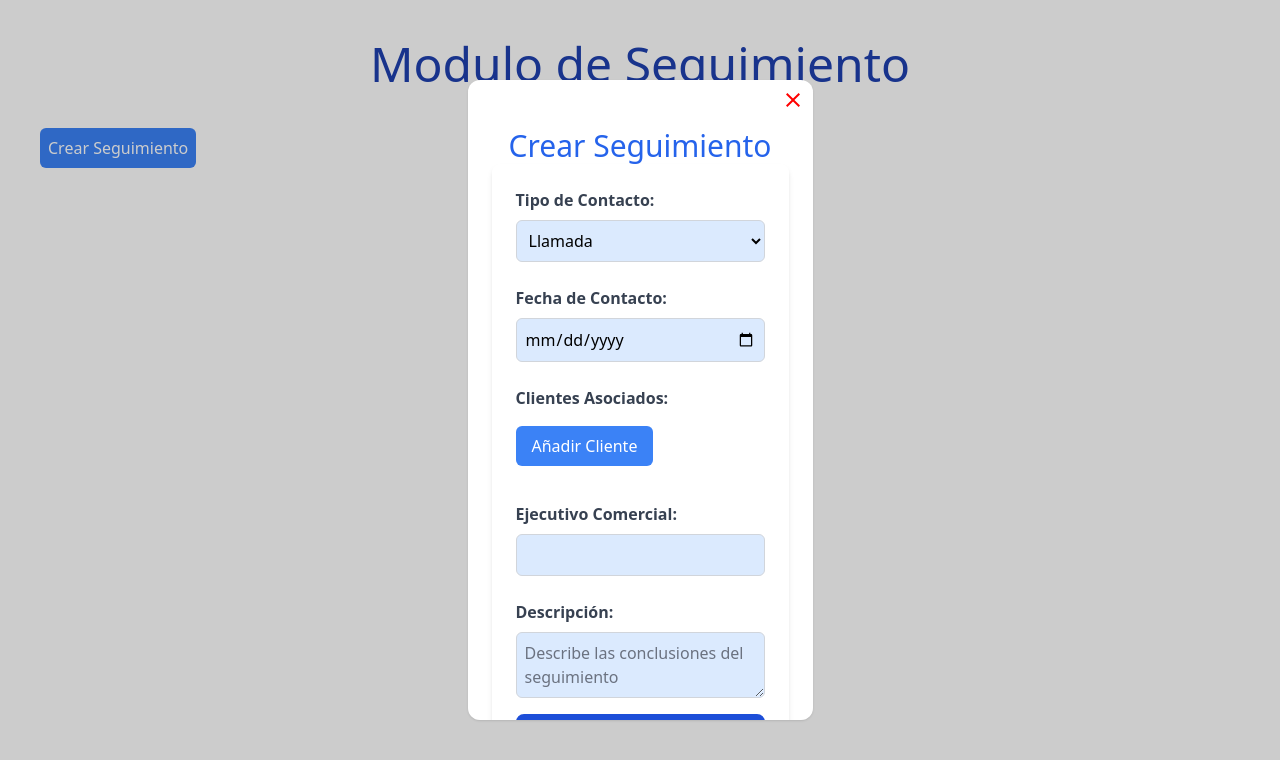
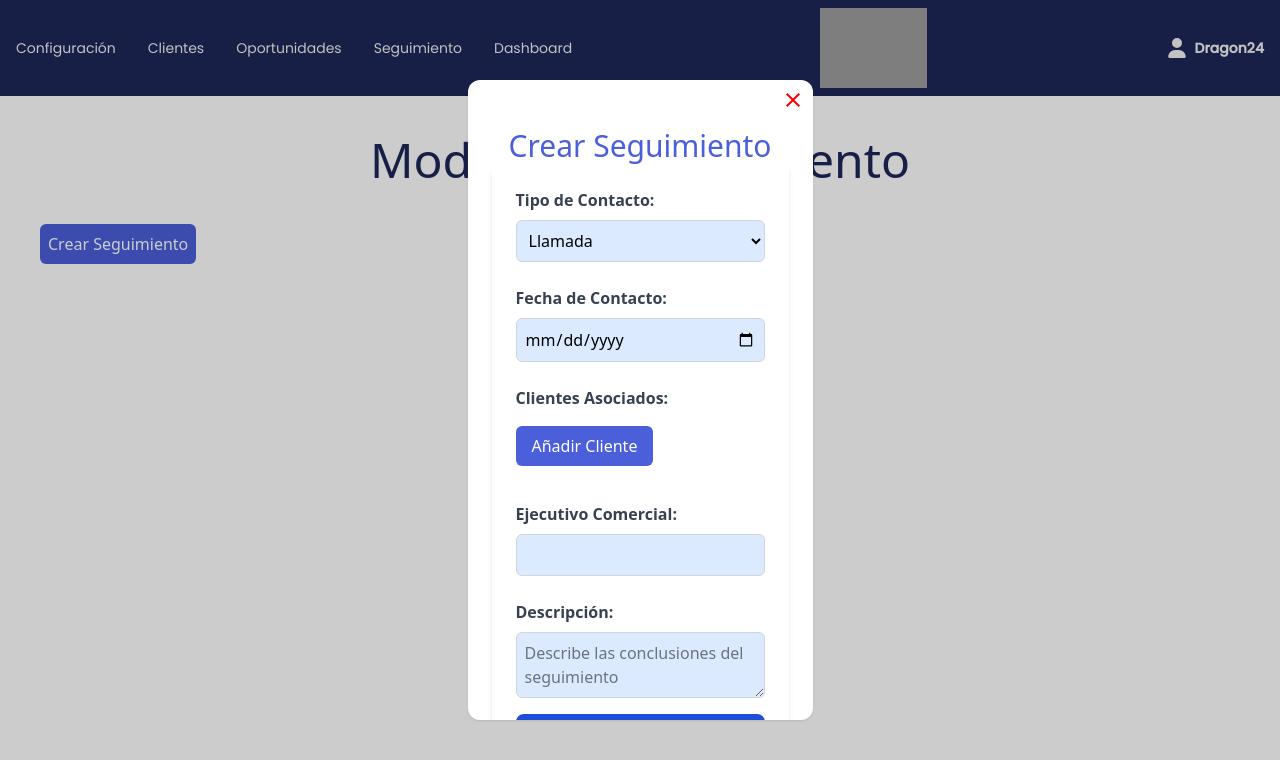
Before and after one commit to Dragons-2024/Dragons-FINAL, a React (Vite) app: page /activities in a window 1280 px wide. Both pictures are taken after a click on the button "Crear Seguimiento". Shown: the top 760 px of the page. Built offline with nearby package versions, Linux system fonts and the light colour scheme; grey boxes are pictures that could not be loaded.

Commit message:
Changes in styles

```diff
--- a/src/components/ActivityForm.tsx
+++ b/src/components/ActivityForm.tsx
@@ -1,5 +1,5 @@
 import { useForm, useFieldArray } from "react-hook-form";
-import { ActivityType, useCreateActivity } from "../hooks/useCreateActivity";
+import {  useCreateActivity } from "../hooks/useCreateActivity";
 
 export type ActivityFormType = {
   ContactType:string;
@@ -27,7 +27,7 @@ setclose:()=>void;
 }
 
 export function ActivityForm({setclose}:ActivityFormProps) {
-  const { mutate: CreateActivity, isSuccess,isError } = useCreateActivity();
+  const { mutate: CreateActivity,isError } = useCreateActivity();
   const { register,handleSubmit,control,reset,   formState: { errors },
   } = useForm<ActivityFormType>();
 
@@ -97,8 +97,8 @@ export function ActivityForm({setclose}:ActivityFormProps) {
         <button
           type="button"
           onClick={() => append({ name: "" })}
-          className="mt-2 px-4 py-2 my-3 bg-blue-500 text-white rounded-md
-          hover:bg-blue-600 focus:outline-none focus:ring-2 focus:ring-blue-400"
+          className="mt-2 px-4 py-2 my-3 bg-[#4A5FD9] text-white rounded-md
+          hover:bg-blue-700 focus:outline-none focus:ring-2 focus:ring-blue-400"
         >
           Añadir Cliente
         </button>
@@ -128,14 +128,14 @@ export function ActivityForm({setclose}:ActivityFormProps) {
     </section>
 
       <section className="flex flex-col gap-2">
-        <label htmlFor="User" className="text-gray-700 font-semibold">
+        <label htmlFor="User" className="text-gray-700 font-semibold ">
           Ejecutivo Comercial:
         </label>
         <input
           type="text"
           id="User"
           {...register("ContactUser",{required:true})}
-          className="bg-blue-100 border border-gray-300 rounded-md p-2 focus:border-blue-400 focus:ring-1 focus:ring-blue-400"
+          className="bg-blue-100 border border-gray-300 focus:outline-none rounded-md p-2 focus:border-blue-400 focus:ring-1 focus:ring-blue-400"
         />
         {errors.ContactUser && (
               <p className="text-[#FF0000] text-xs mx-1">Campo obligatorio</p>
@@ -150,7 +150,7 @@ export function ActivityForm({setclose}:ActivityFormProps) {
           id="Description"
           {...register("Description")}
           placeholder="Describe las conclusiones del seguimiento"
-          className="bg-blue-100 border border-gray-300 rounded-md p-2 text-gray-700 placeholder-gray-500 focus:border-blue-400 focus:ring-1 focus:ring-blue-400"
+          className=" bg-blue-100 border border-gray-300 rounded-md focus:outline-none p-2 text-gray-700 placeholder-gray-500 focus:border-blue-400 focus:ring-1 focus:ring-blue-400"
         ></textarea>
         <button className="px-7 py-2 border-2 bg-blue-700 hover:bg-blue-900 text-white
         border-blue-700 hover:border-blue-900 rounded-lg my-2">Crear</button>
--- a/src/components/WindowDialogue.tsx
+++ b/src/components/WindowDialogue.tsx
@@ -20,7 +20,7 @@ export function WindowDialogue({ open, setclose }: WindowDialogueProps) {
             className="absolute right-2 top-2"
           />
         </button>
-        <h1 className="text-3xl text-center text-blue-600">Crear Seguimiento</h1>
+        <h1 className="text-3xl text-center text-[#4A5FD9]">Crear Seguimiento</h1>
         <ActivityForm setclose={setclose}/>
       </div>
     </div>
--- a/src/pages/Activities.tsx
+++ b/src/pages/Activities.tsx
@@ -1,5 +1,6 @@
 import { useState } from "react";
 import {WindowDialogue} from "../components/WindowDialogue";
+import { Main } from "../layout/Main";
 
 export function Activities(){
     const [Window,setWindow]=useState(false);
@@ -8,13 +9,14 @@ export function Activities(){
       setWindow(false);
     }
     return(
-        <div>
+       <Main>
 
-        <h1 className="text-center py-10 text-5xl text-blue-800">Modulo de Seguimiento</h1>
-        <button className="ml-10 p-2 bg-blue-500 rounded-md text-white hover:bg-blue-600"
+        <h1 className="text-center py-10 text-5xl text-[#1E2759]">Modulo de Seguimiento</h1>
+        <button className="ml-10 p-2 bg-[#4A5FD9] rounded-md text-white hover:bg-blue-700"
         onClick={()=>setWindow(true)}>Crear Seguimiento</button>
         <WindowDialogue open={Window} setclose={setclose}/>
 
-        </div>
+        </Main>
+
     );
 }
```
Also changed, not shown: 1 other file (tests, documents, lock files or other folders).
